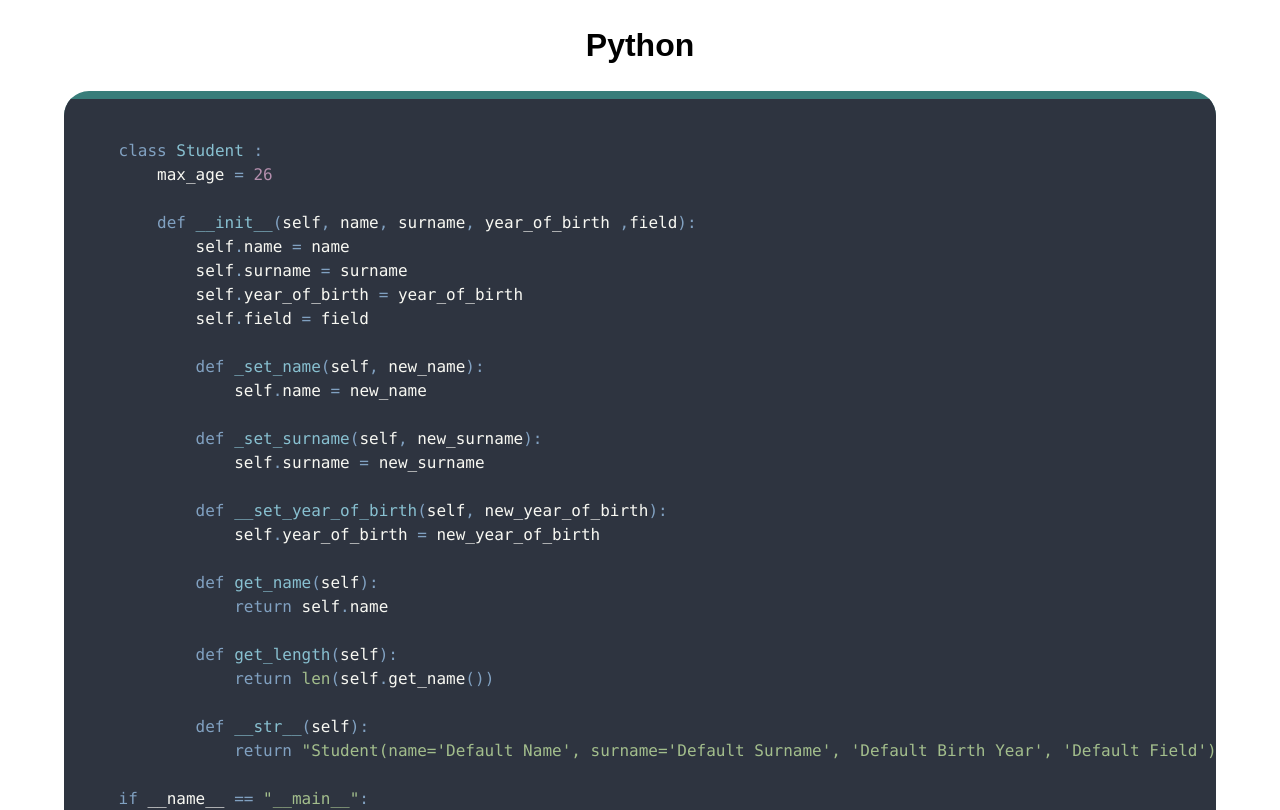
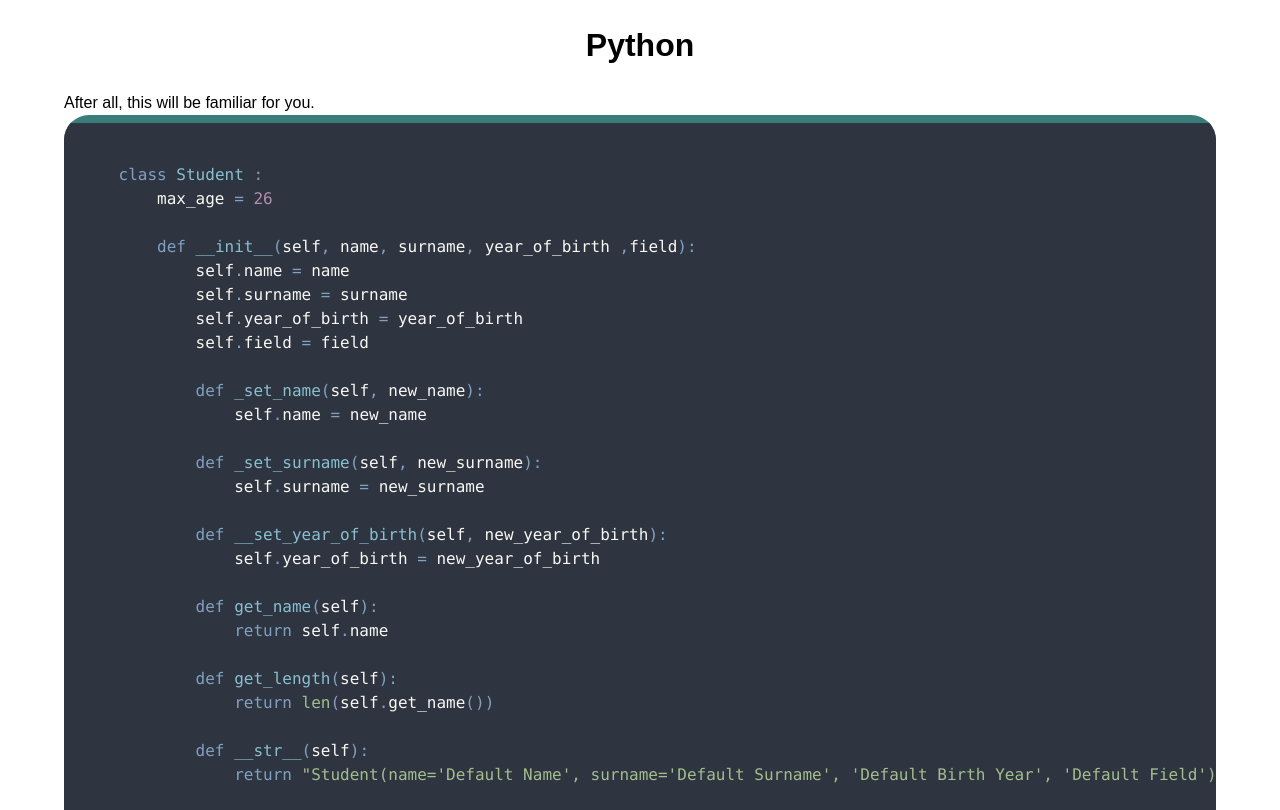
Before and after one commit to 3n0wd3n/Codolm, a React (Vite) app in the folder codolm/: page /Python in a window 1280 px wide. Shown: the top 810 px of the page. Built offline with nearby package versions, Linux system fonts and the light colour scheme.

Commit message:
components changes

```diff
--- a/codolm/src/components/Python.jsx
+++ b/codolm/src/components/Python.jsx
@@ -69,6 +69,7 @@ export default function PythonHomePage() {
   return (
     <>
       <h1 style={{ textAlign: "center" }}>Python</h1>
+      <p style={{ margin: "0rem 0rem 0rem 4rem" }}>After all, this will be familiar for you.</p>
       <div
         style={{
           border: "0px solid rgba(56, 125, 122, .1)",
```
Also changed, not shown: codolm/src/components/Python.style.jsx (+8 -0 lines).
